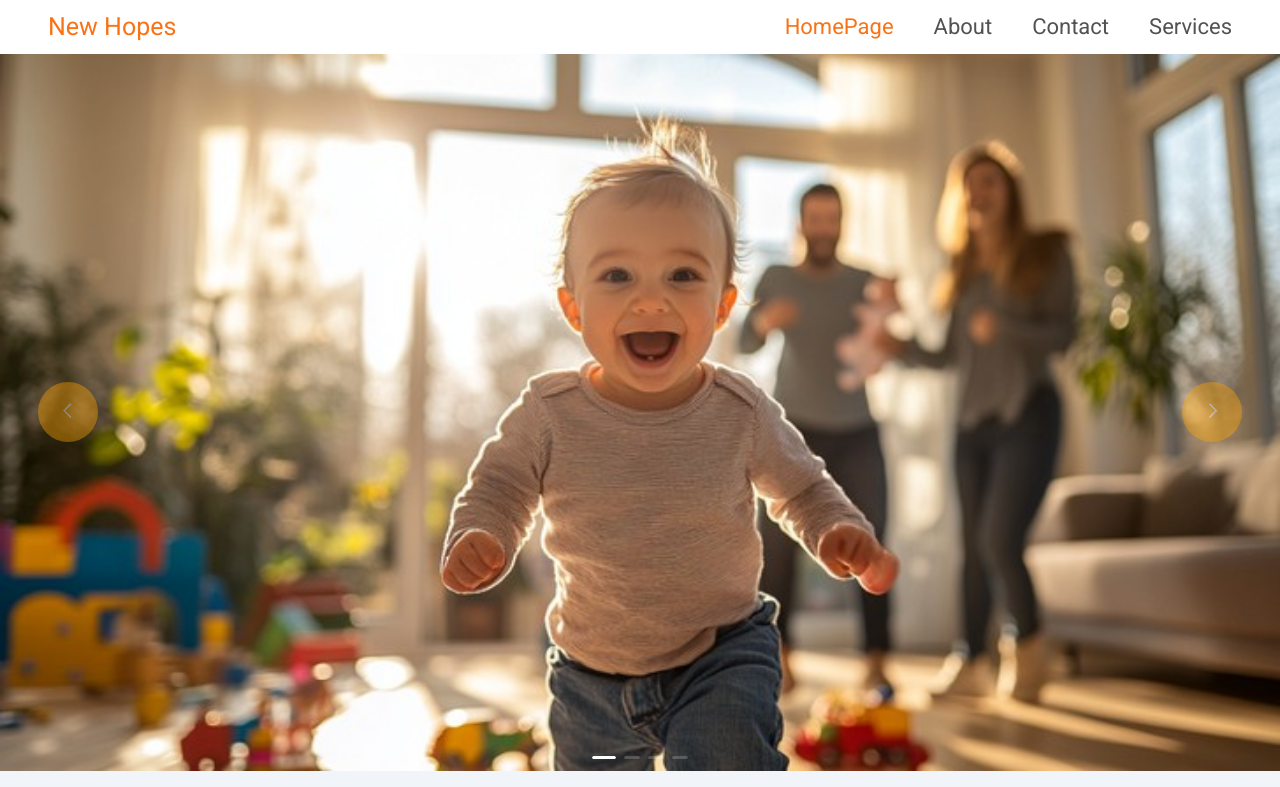
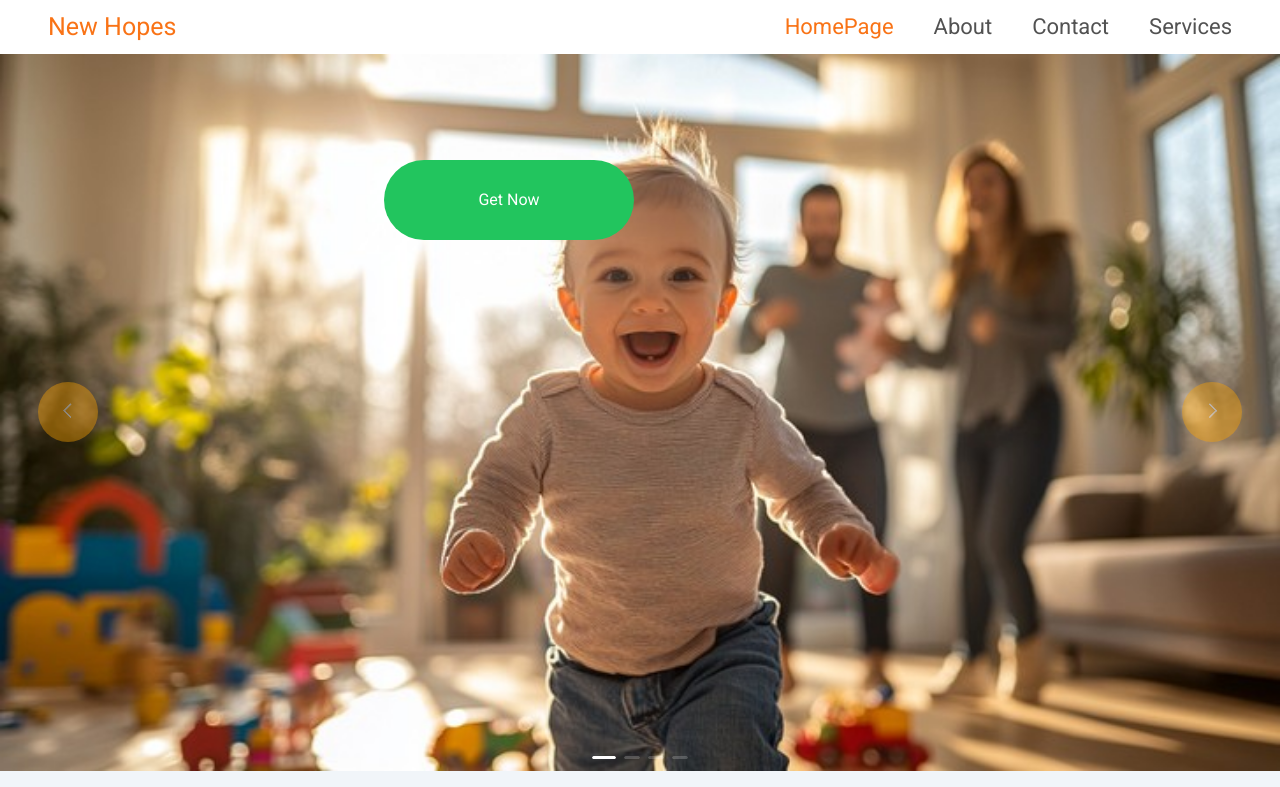
Before and after one commit to NikolozGel/Surrogacy-And-Egg-Donation, a React (Vite) app: page / in a window 1280 px wide. Shown: the top 787 px of the page. Built offline with nearby package versions, Linux system fonts and the light colour scheme.

Commit message:
add button for registration

```diff
--- /dev/null
+++ b/src/components/Button.tsx
@@ -0,0 +1,9 @@
+export default function Button() {
+  return (
+    <>
+      <button className="w-[250px] h-[80px] rounded-full text-white bg-green-500 absolute top-[20%] left-[30%] hover:bg-orange-600">
+        Get Now
+      </button>
+    </>
+  );
+}
--- a/src/components/ImageSlider.tsx
+++ b/src/components/ImageSlider.tsx
@@ -1,5 +1,6 @@
 import { Carousel } from "antd";
 import "./slider.css";
+import Button from "./Button";
 
 const contentStyle: React.CSSProperties = {
   margin: 0,
@@ -9,6 +10,8 @@ const contentStyle: React.CSSProperties = {
 
 const App: React.FC = () => {
   return (
+    <div>
+      <Button />
       <Carousel
         className="custom-carousel"
         arrows
@@ -23,6 +26,7 @@ const App: React.FC = () => {
             <img src={"/images/smiling.jpg"} alt="" style={contentStyle} />
           </h3>
         </div>
+
         <div className="w-screen">
           <h3>
             <img
@@ -44,6 +48,7 @@ const App: React.FC = () => {
           </h3>
         </div>
       </Carousel>
+    </div>
   );
 };
 
--- a/src/components/RegistrationForm.tsx
+++ b/src/components/RegistrationForm.tsx
@@ -43,7 +43,7 @@ const RegistrationForm: React.FC = () => {
       <form onSubmit={handleSubmit} className="p-4 max-w-md mx-auto">
         <div className="mb-4">
           <label htmlFor="firstName" className="block text-gray-700">
-            სახელი:
+            Name:
           </label>
           <input
             type="text"
@@ -56,7 +56,7 @@ const RegistrationForm: React.FC = () => {
         </div>
         <div className="mb-4">
           <label htmlFor="lastName" className="block text-gray-700">
-            გვარი:
+            LastName:
           </label>
           <input
             type="text"
@@ -69,7 +69,7 @@ const RegistrationForm: React.FC = () => {
         </div>
         <div className="mb-4">
           <label htmlFor="email" className="block text-gray-700">
-            იმეილი:
+            Email:
           </label>
           <input
             type="email"
@@ -82,7 +82,7 @@ const RegistrationForm: React.FC = () => {
         </div>
         <div className="mb-4">
           <label htmlFor="message" className="block text-gray-700">
-            ტექსტი:
+            Text:
           </label>
           <textarea
             id="message"
--- a/src/components/slider.css
+++ b/src/components/slider.css
@@ -1,4 +1,3 @@
-/* გაზრდილი ზომები, რომ უკეთ ვიხილოთ თუ რა ხდება */
 .custom-carousel .slick-prev,
 .custom-carousel .slick-next {
   background-color: orange;
@@ -8,7 +7,6 @@
   margin-right: 30px;
   margin-left: 30px;
   color: #fff;
-  /* ახალი სტილები, რომ უფრო ნათლად გამოავლინოს პრობლემა */
 }
 
 .ant-carousel .slick-next::after {
--- a/src/pages/Home.tsx
+++ b/src/pages/Home.tsx
@@ -1,3 +1,4 @@
+import Button from "../components/Button";
 import FlexContainer from "../components/FlexContainer";
 import Header from "../components/Header";
 import ImageSlider from "../components/ImageSlider";
@@ -8,6 +9,7 @@ export default function Home() {
       <Header />
       <ImageSlider />
       <FlexContainer />
+      <Button />
     </div>
   );
 }
```
Lines whose indentation alone changed are shown as unchanged.
